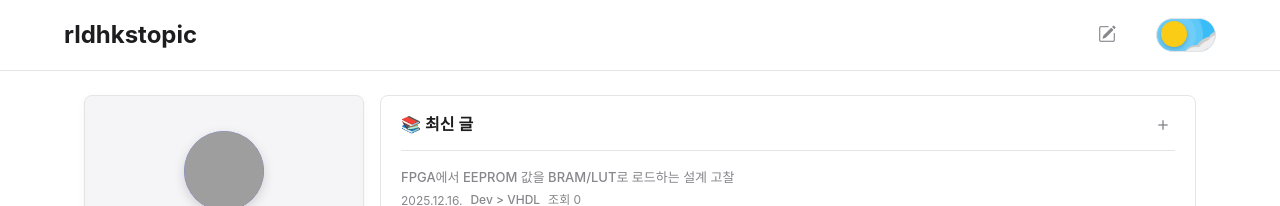
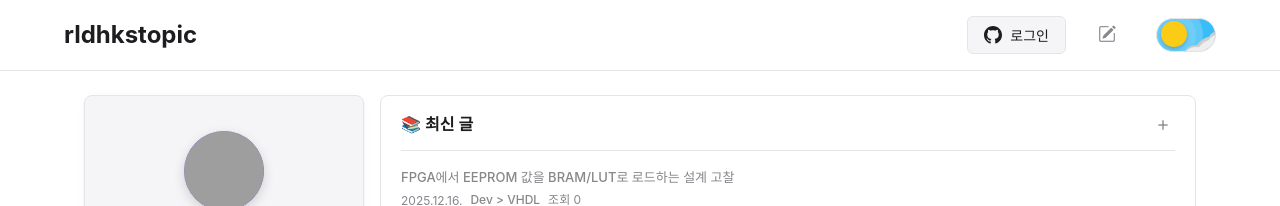
Before and after one commit to rldhkstopic/rldhkstopic.github.io, a Jekyll site: the page built from index.html, in a window 1280 px wide. Shown: the top 206 px of the page. Built offline with Jekyll 4.4.1, drawn with Linux system fonts in a browser that asks for light colours; nearby versions of some CDN libraries; grey boxes are pictures that could not be loaded.

Commit message:
Replace write button with login button and improve OAuth token handling
- Add login button with GitHub icon to header (always visible)
- Show write button only when authenticated
- Add Personal Access Token input option in login modal
- Improve OAuth token storage (localStorage for persistence)
- Add logout functionality to login button
- Update button visibility based on authentication state
- Load admin.js globally for authManager availability

```diff
--- a/_layouts/default.html
+++ b/_layouts/default.html
@@ -53,6 +53,7 @@
 
     <!-- OAuth 스크립트 (관리자 페이지에서만 필요하지만 전역에서 사용 가능하도록) -->
     <script src="{{ '/assets/js/oauth.js' | relative_url }}"></script>
+    <script src="{{ '/assets/js/admin.js' | relative_url }}"></script>
   </head>
   <body class="{% if page.url == '/' or page.url == '/index.html' %}home-page{% endif %}">
     <header class="site-header">
@@ -60,8 +61,15 @@
         <a class="site-title" href="{{ '/' | relative_url }}">{{ site.title }}</a>
         <nav class="site-nav">
           <div class="trigger">
-            <!-- 글쓰기 버튼 (아이콘만 표시) -->
-            <a href="#" class="write-btn" id="write-btn" title="글쓰기" aria-label="글쓰기" style="display: inline-flex;">
+            <!-- 로그인 버튼 (항상 표시) -->
+            <button type="button" class="login-btn" id="login-btn" title="로그인" aria-label="로그인">
+              <svg class="github-icon" width="18" height="18" viewBox="0 0 24 24" fill="currentColor" xmlns="http://www.w3.org/2000/svg">
+                <path d="M12 0c-6.626 0-12 5.373-12 12 0 5.302 3.438 9.8 8.207 11.387.599.111.793-.261.793-.577v-2.234c-3.338.726-4.033-1.416-4.033-1.416-.546-1.387-1.333-1.756-1.333-1.756-1.089-.745.083-.729.083-.729 1.205.084 1.839 1.237 1.839 1.237 1.07 1.834 2.807 1.304 3.492.997.107-.775.418-1.305.762-1.604-2.665-.305-5.467-1.334-5.467-5.931 0-1.311.469-2.381 1.236-3.221-.124-.303-.535-1.524.117-3.176 0 0 1.008-.322 3.301 1.23.957-.266 1.983-.399 3.003-.404 1.02.005 2.047.138 3.006.404 2.291-1.552 3.297-1.23 3.297-1.23.653 1.653.242 2.874.118 3.176.77.84 1.235 1.911 1.235 3.221 0 4.609-2.807 5.624-5.479 5.921.43.372.823 1.102.823 2.222v3.293c0 .319.192.694.801.576 4.765-1.589 8.199-6.086 8.199-11.386 0-6.627-5.373-12-12-12z"/>
+              </svg>
+              <span class="login-btn-text">로그인</span>
+            </button>
+            <!-- 글쓰기 버튼 (로그인된 경우에만 표시) -->
+            <a href="/editor/" class="write-btn" id="write-btn" title="글쓰기" aria-label="글쓰기" style="display: none;">
               <i class="bi bi-pencil-square"></i>
             </a>
             <!-- 상단 네비게이션 텍스트 링크 제거, 사이트 타이틀만 홈으로 사용 -->
@@ -1147,6 +1155,40 @@
             </a>
           </div>
           {% endif %}
+
+          <!-- 토큰 입력 옵션 (OAuth 실패 시 또는 직접 입력 원할 때) -->
+          <div class="token-login-section" style="margin-top: 1.5rem; padding-top: 1.5rem; border-top: 1px solid var(--border-color);">
+            <button type="button" id="show-modal-token-form" class="link-btn" style="width: 100%; text-align: center; margin-bottom: 1rem;">
+              또는 Personal Access Token으로 로그인
+            </button>
+            <form id="modal-token-form" class="admin-login-form" style="display: none;">
+              <div class="form-group">
+                <label for="modal-github-token">GitHub Personal Access Token</label>
+                <input
+                  type="password"
+                  id="modal-github-token"
+                  class="form-input"
+                  placeholder="ghp_xxxxxxxxxxxxxxxxxxxx"
+                  autocomplete="off"
+                />
+                <small class="form-help">
+                  <a href="https://github.com/settings/tokens/new" target="_blank">GitHub에서 토큰 생성</a>
+                  <br>
+                  필요한 권한: <code>repo</code> (전체 저장소 접근)
+                </small>
+              </div>
+              <div class="form-group">
+                <label class="checkbox-label">
+                  <input type="checkbox" id="modal-remember-token" checked>
+                  <span>토큰 저장 (다음에 자동 로그인)</span>
+                </label>
+              </div>
+              <button type="button" class="btn btn-primary btn-block" id="modal-token-submit">
+                토큰으로 로그인
+              </button>
+            </form>
+          </div>
+
           <div id="modal-login-error" class="error-message" style="display: none; margin-top: 1rem;"></div>
         </div>
       </div>
@@ -1362,24 +1404,17 @@
         }
       });
 
-      // 기존 updateWriteButtonVisibility 함수 수정 (버튼은 항상 표시)
-      if (typeof updateWriteButtonVisibility !== 'undefined') {
-        const originalUpdateWriteButtonVisibility = updateWriteButtonVisibility;
-        window.updateWriteButtonVisibility = function() {
-          const writeBtn = document.getElementById('write-btn');
-          if (!writeBtn) return;
+      // 인증 상태 변경 감지 (다른 탭에서 로그인/로그아웃 시)
+      window.addEventListener('storage', (e) => {
+        if (e.key === 'admin_github_token' || e.key === 'admin_authenticated') {
+          if (typeof updateAuthButtons === 'function') {
+            updateAuthButtons();
+          }
+        }
+      });
 
-          // 버튼은 항상 표시
-          writeBtn.style.display = 'inline-flex';
-
-          // 인증 상태에 따라 툴팁만 변경
-          if (window.authManager && window.authManager.isAuthenticated()) {
-            writeBtn.title = '글쓰기';
-          } else {
-            writeBtn.title = '로그인';
-          }
-        };
-      }
+      // 전역으로 export
+      window.updateAuthButtons = updateAuthButtons;
     </script>
   </body>
 </html>
--- a/assets/css/main.css
+++ b/assets/css/main.css
@@ -134,6 +134,56 @@ body.home-page .site-header {
   display: flex;
   gap: 1.5rem;
   align-items: center;
+}
+
+/* 로그인 버튼 */
+.login-btn {
+  display: inline-flex;
+  align-items: center;
+  justify-content: center;
+  gap: 0.5rem;
+  padding: 0.5rem 1rem;
+  background: var(--bg-secondary);
+  border: 1px solid var(--border-color);
+  border-radius: 6px;
+  color: var(--text-primary);
+  font-size: 0.875rem;
+  font-weight: 500;
+  cursor: pointer;
+  transition: all 0.2s;
+  font-family: inherit;
+}
+
+.login-btn:hover {
+  background: var(--bg-tertiary);
+  border-color: var(--accent-color);
+  color: var(--accent-color);
+  transform: translateY(-1px);
+}
+
+.login-btn:active {
+  transform: translateY(0);
+}
+
+.login-btn .github-icon {
+  width: 18px;
+  height: 18px;
+  flex-shrink: 0;
+}
+
+.login-btn-text {
+  display: inline-block;
+}
+
+@media (max-width: 480px) {
+  .login-btn-text {
+    display: none;
+  }
+  .login-btn {
+    padding: 0.5rem;
+    width: 34px;
+    height: 34px;
+  }
 }
 
 .write-btn {
--- a/assets/js/oauth.js
+++ b/assets/js/oauth.js
@@ -106,8 +106,23 @@ async function exchangeCodeForToken(code) {
         if (data.access_token) {
           // 토큰 저장 및 인증 완료
           if (window.authManager) {
+            // localStorage에 영구 저장 (remember=true)
             window.authManager.saveToken(data.access_token, true);
             window.authManager.setAuthenticated(true, true);
+
+            // 버튼 상태 업데이트 (모달이 열려있으면)
+            if (typeof window.updateAuthButtons === 'function') {
+              window.updateAuthButtons();
+            }
+
+            // 모달 닫기
+            const loginModal = document.getElementById('github-login-modal');
+            if (loginModal) {
+              loginModal.style.display = 'none';
+              document.body.style.overflow = '';
+            }
+
+            // 에디터로 이동
             window.location.href = '/editor/';
             return; // 성공 시 종료
           }
```
